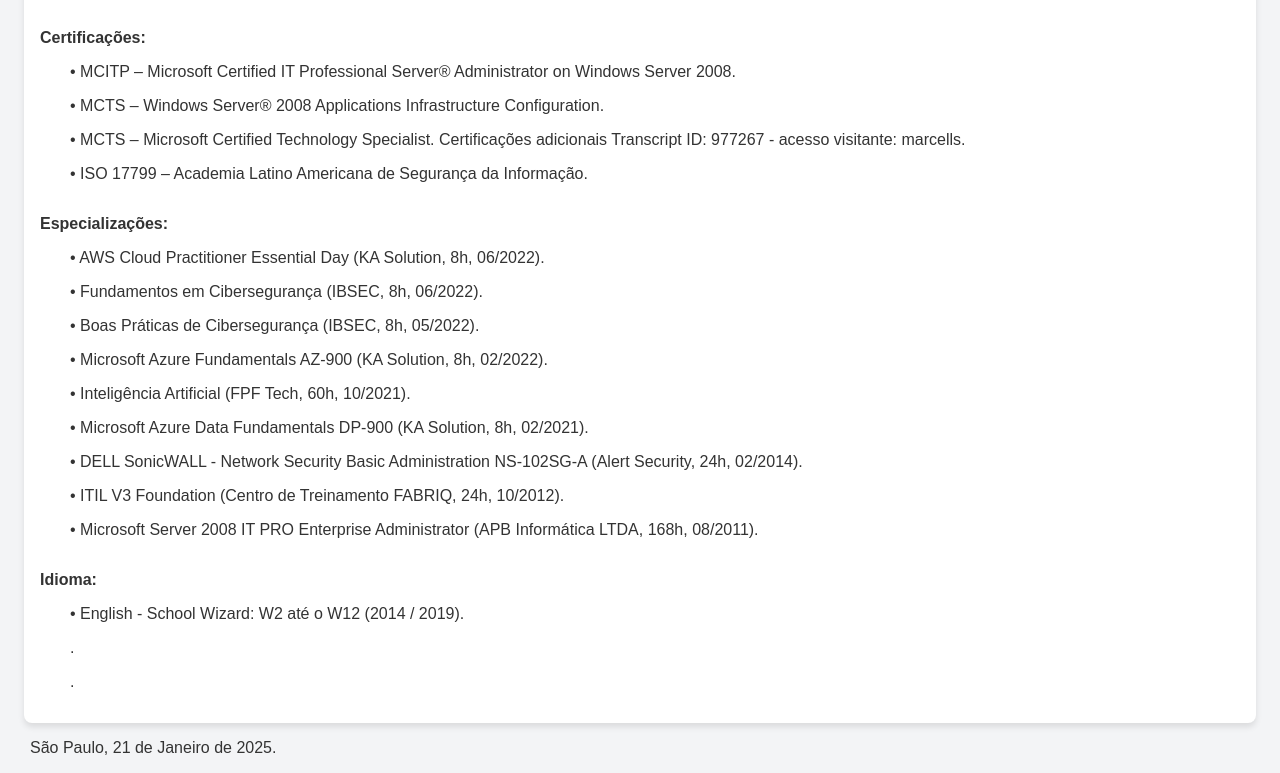
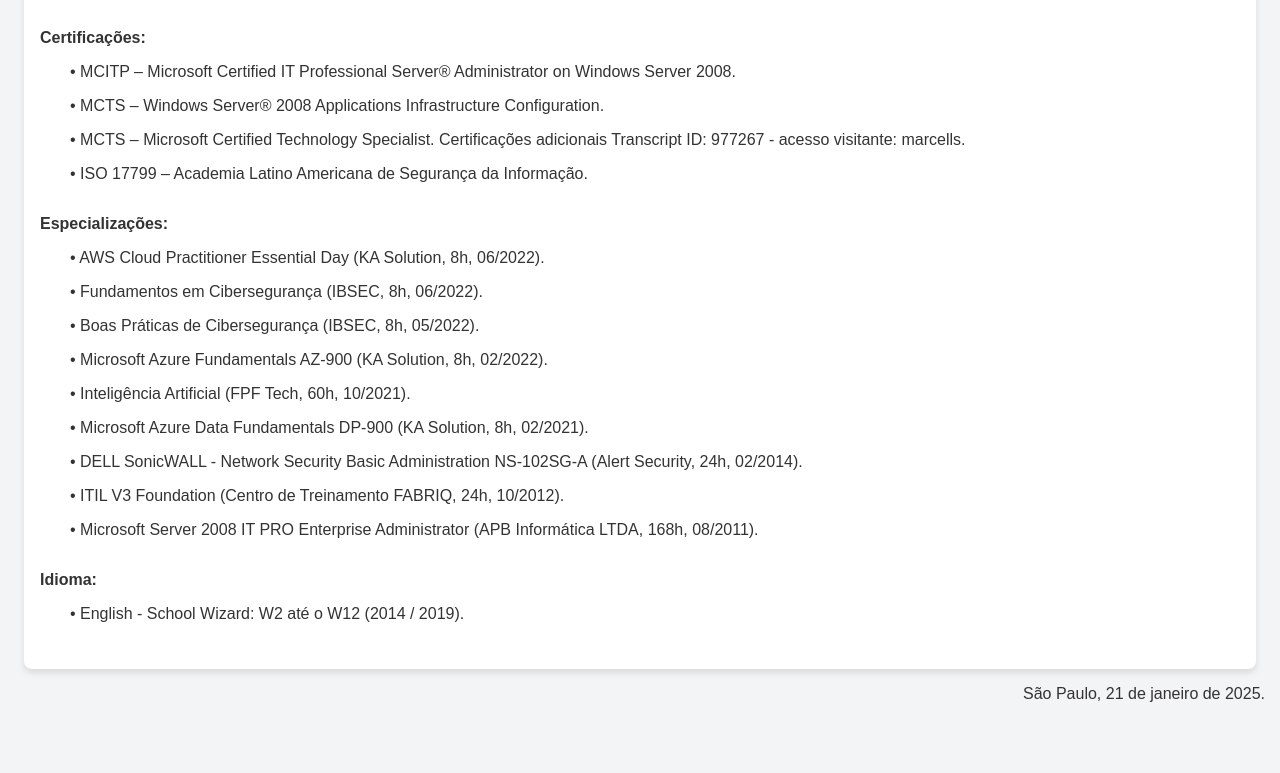
Before and after one commit to souzamarcell/marcellramos, a plain HTML site: page index.html in a window 1280 px wide. Shown: the part 3577-4350 px from the top of the page. After the commit the page ends 4296 px from the top, so only its background shows below. Drawn offline with Linux system fonts and the light colour scheme.

Commit message:
party 1.0.6

```diff
--- a/index.html
+++ b/index.html
@@ -439,7 +439,7 @@
     </p>
     <p class="margemTitulo">
       • DELL SonicWALL - Network Security Basic Administration NS-102SG-A (Alert Security, 24h,
-        02/2014).
+      02/2014).
     </p>
     <p class="margemTitulo">
       • ITIL V3 Foundation (Centro de Treinamento FABRIQ, 24h, 10/2012).
@@ -465,10 +465,29 @@
     <!-- End ------------------------------------------------ -->
 
     <!--  container -->
-    <p class="margemTitulo"> .</p>
 
-    <p class="margemTitulo"> .</p>
+    <p class="margemTituloUltimo"> </p>
+
   </div>
-  <p class="margemTitulo"> São Paulo, 21 de Janeiro de 2025.</p>
+  <!-- <p class="margemTituloRodape"> São Paulo, 21 de Janeiro de 2025.</p> -->
+  <p class="margemTituloRodape" id="dataAtual"></p>
+
+  <script>
+    // JavaScript para exibir a data atual
+    const data = new Date();
+    const options = { day: 'numeric', month: 'long', year: 'numeric' };
+    const dataFormatada = data.toLocaleDateString('pt-BR', options);
+
+    document.getElementById('dataAtual').textContent = `São Paulo, ${dataFormatada}.`;
+  </script>
+
+  <style>
+    .margemTituloRodape {
+      text-align: right;
+      /* Alinha o texto à direita */
+      margin-right: 15px;
+      /* Adiciona espaço de 10px à direita */
+    }
+  </style>
 </body>
 </html>
--- a/style.css
+++ b/style.css
@@ -79,6 +79,14 @@ body {
   vertical-align: middle;
 }
 
+.margemTituloRodape {
+  text-align: right; /* Alinha o texto à direita */
+}
+
+.margemTituloUltimo {
+  margin-bottom: 30px; /* Adiciona um espaço de 20px abaixo do texto */
+}
+
 .name-title {
   font-size: 24px; /* Tamanho do texto */
   font-weight: bold; /* Deixa o texto em negrito */
```
